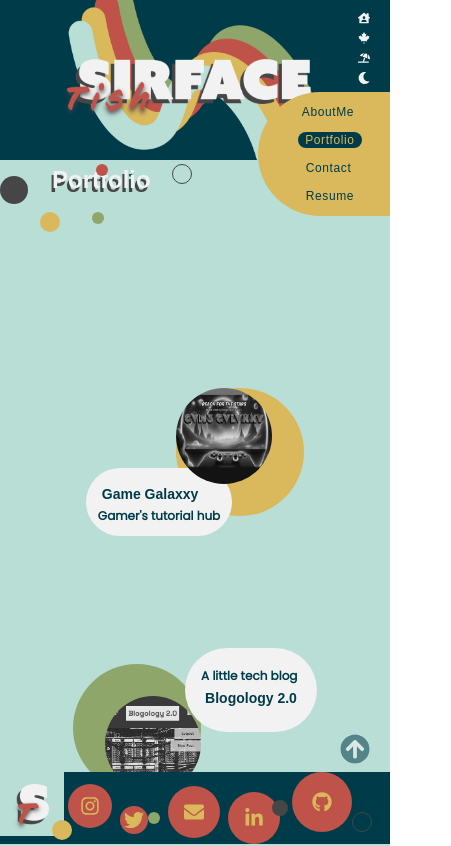
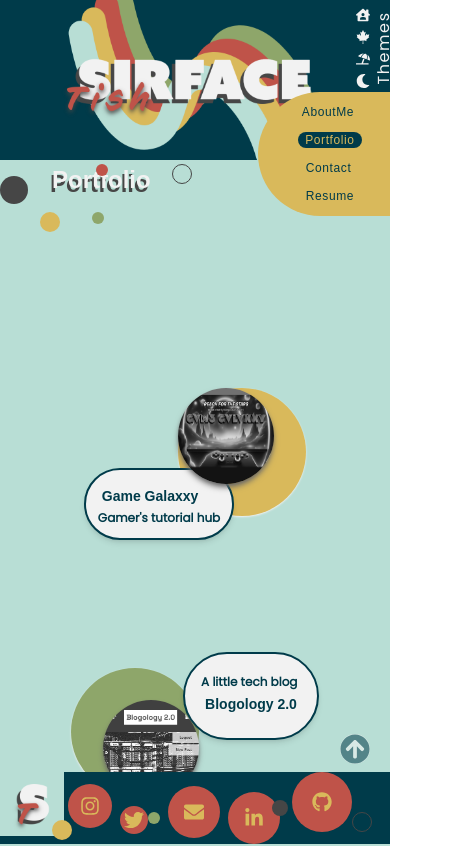
Before and after one commit to ThisTish/Portfolio_of_Tish, a React (Vite) app: page /portfolio in a window 390 px wide. Shown: the top 846 px of the page, 451 px wide, since content can reach past the window. Built offline with nearby package versions, Linux system fonts and the light colour scheme; a web font is replaced by a local one.

Commit message:
buttons -themes, back to portfolio

```diff
--- a/src/components/NavBar.jsx
+++ b/src/components/NavBar.jsx
@@ -4,13 +4,13 @@ import { NavLink } from 'react-router-dom'
 
 
 const NavBar = () => {
-  const linkClass = ({isActive}) => isActive ? "font-sans tracking-wider rounded-full flex items-center justify-center px-1 bg-secondary text-yellow " : "font-sans tracking-wider bg-transparent rounded-full lg:py-7  px-1 hover:bg-red hover:text-yellow"
+  const linkClass = ({isActive}) => isActive ? "font-sans tracking-wider rounded-full flex items-center justify-center px-1 bg-secondary text-yellow " : "font-sans tracking-wider  rounded-full lg:py-7  px-1 hover:bg-red hover:text-yellow"
 
   return (
 	<div>
 
-    <nav className="text-xs text-secondary rounded-tl-full rounded-bl-full py-2 lg:py-0 bg-yellow max-w-screen-md absolute -bottom-14 right-0 flex z-20 md:text-base lg:bottom-0 lg:text-lg">
-      <ul className='  py-1 px-10 flex flex-col space-y-3 -mr-3 lg:space-y-0  lg:flex-row lg:space-x-20' >
+    <nav className="text-xs text-secondary rounded-tl-full rounded-bl-full py-2 lg:py-0 bg-yellow  max-w-screen-md absolute -bottom-14 right-0 flex z-20 md:text-base lg:bottom-0 lg:text-lg">
+      <ul className=' py-1 px-10 flex flex-col space-y-3 -mr-3 lg:space-y-0  lg:flex-row lg:space-x-20' >
         <NavLink className={linkClass} to='/about' >AboutMe</NavLink>
         <NavLink className={linkClass} to='/portfolio' >Portfolio</NavLink>
         <NavLink className={linkClass} to='/contact' >&nbsp;Contact&nbsp;</NavLink>
--- a/src/components/ProjectCards.jsx
+++ b/src/components/ProjectCards.jsx
@@ -8,15 +8,15 @@ const ProjectCards = ({ project }) => {
 			{/* first card */}
 			<div className="flex">
 
-				<div className="text-secondary float bg-highlight rounded-full p-3 mt-20 -mr-14 z-0 md:p-5 h-fit lg:mt-48">
-					<h3 className=" font-extrabold text-sm m-1 md:text-lg md:mr-5 lg:text-2xl" aria-label={`${project.title1}`}>{project.title1}</h3>
+				<div className="text-secondary float bg-highlight border-2 border-secondary shadow-md hover:scale-110 focus:bg-secondary focus:text-highlight rounded-full p-3 mt-20 -mr-14 z-0 md:p-5 h-fit lg:mt-48">
+				<a href={`/project/${project.clickId1}`}><h3 className=" font-extrabold text-sm m-1 md:text-lg md:mr-5 lg:text-2xl" aria-label={`${project.title1}`}>{project.title1}</h3></a>
 					<p className="text-xs font-bold md:text-base lg:text-xl ">{project.description1}</p>
 					{/* <a className="text-shadow text-xs md:text-base lg:text-lg font-sans tracking-wide" href={project.websiteLink1} aria-label={`${project.title1}'s website`} >Website</a> */}
 				</div>
-				<div className="bg-yellow w-32 h-32 rounded-full md:min-w-48 md:h-48 lg:min-w-72 lg:h-72">
+				<div className="bg-yellow w-32 h-32 rounded-full shadow-highlight shadow-sm md:min-w-48 md:h-48 lg:min-w-72 lg:h-72">
 					<a href={`/project/${project.clickId1}`}>
 						<img src={project.imgSrc1}
-							className='w-24 h-24 rounded-full grayscale brightness-100 hover:brightness-100 hover:grayscale-0 transition duration-300 ease-in-out md:w-32 md:h-32 lg:min-w-48 lg:h-48 '
+							className='w-24 h-24 rounded-full shadow-red shadow-md grayscale brightness-100 hover:shadow-none hover:grayscale-0 hover:scale-110 focus:grayscale-0 transition duration-300 ease-in-out md:w-32 md:h-32 lg:min-w-48 lg:h-48 '
 							alt={project.alt1} />
 						</a>
 				</div>
@@ -27,17 +27,17 @@ const ProjectCards = ({ project }) => {
 			<div className='flex'>
 
 
-				<div className="bg-green w-32 h-32 rounded-full flex justify-end items-end md:min-w-48 md:h-48 lg:min-w-72 lg:h-72">
+				<div className="bg-green w-32 h-32 rounded-full shadow-highlight shadow-sm flex justify-end items-end md:min-w-48 md:h-48 lg:min-w-72 lg:h-72">
 				<a href={`/project/${project.clickId2}`}>
 						<img src={project.imgSrc2}
-						className='w-24 h-24 rounded-full grayscale brightness-90 hover:brightness-100 hover:grayscale-0 transition duration-300 ease-in-out md:w-32 md:h-32 lg:min-w-48 lg:h-48'
+						className='w-24 h-24 rounded-full shadow-red shadow-md grayscale brightness-100 hover:shadow-none hover:grayscale-0 hover:scale-110 focus:grayscale-0 transition duration-300 ease-in-out md:w-32 md:h-32 lg:min-w-48 lg:h-48'
 						alt={project.alt2}
 						/></a>
 				</div>
 
-				<div className="text-secondary bg-highlight py-5 -mt-4 -ml-4 rounded-full px-4 md:-ml-14 md:p-5 h-fit float md:text-end ">
+				<div className="text-secondary bg-highlight border-2 border-secondary shadow-md hover:scale-110 focus:bg-secondary focus:text-highlight py-5 -mt-4 -ml-4 rounded-full px-4 md:-ml-14 md:p-5 h-fit float md:text-end ">
 					<p className="text-xs font-semibold md:text-base lg:text-xl">{project.description2}</p>
-					<h3 className=" font-extrabold text-sm m-1 md:text-lg lg:text-2xl" aria-label={`${project.title2}'s site`} >{project.title2}</h3>
+					<a href={`/project/${project.clickId2}`}><h3 className=" font-extrabold text-sm m-1 md:text-lg lg:text-2xl" aria-label={`${project.title2}'s site`} >{project.title2}</h3></a>
 					{/* <a className="text-shadow text-xs md:text-base lg:text-lg font-sans tracking-wide" href={project.repoLink2} aria-label={`${project.title2}'s code on GitHub`} >Repo</a> */}
 				</div>
 
--- a/src/components/Utils/Button.jsx
+++ b/src/components/Utils/Button.jsx
@@ -4,7 +4,7 @@ const Button = ( { text, onClick }) => {
 	return (
 		<button
 		onClick={onClick}
-		className='text-highlight tracking-tighter p-3 text-xs bg-secondary rounded-full border-4 border-highlight hover:bg-green hover:border-2 hover:text-highlight md:text-lg md:border-4'>
+		className='text-highlight w-fit tracking-tighter p-3 text-xs bg-secondary rounded-full border-4 border-highlight hover:bg-green hover:border-2 hover:text-highlight md:text-lg md:border-4'>
 			{text}
 		</button>
 	)
--- a/src/layouts/MainLayout.jsx
+++ b/src/layouts/MainLayout.jsx
@@ -12,13 +12,14 @@ const MainLayout = () => {
 		<>
 			<main className={`bg-primary theme-${theme.class}`}>
 				<Header theme={theme} />
-				<div className="flex text-highlight text-xs md:text-base py-3 lg:text-2xl absolute top-0 right-0">
-					<p className="font-extralight  lg:text-lg tracking-widest hidden md:block ">Select Theme...</p>
+				<div className="flex text-highlight text-sm md:text-base py-3 lg:text-2xl absolute -top-1 right-0 md:top-0">
+					<p className="tracking-widest text-base md:hidden -rotate-90 -mr-28">Themes</p>
+					<p className="font-extralight lg:text-lg tracking-widest hidden md:block ">Select Theme...</p>
 					<div className="flex flex-col md:flex-row gap-2 px-5 lg:gap-6 ">
-						<FaHouseUser onClick={() => setTheme("base")} />
-						<FaCanadianMapleLeaf onClick={() => setTheme("autumn")} />
-						<FaUmbrellaBeach onClick={() => setTheme("summer")} />
-						<FaMoon onClick={() => setTheme("grayscale")} />
+						<FaHouseUser onClick={() => setTheme("base")}  className="hover:scale-150" aria-label="Home colors"/>
+						<FaCanadianMapleLeaf onClick={() => setTheme("autumn")} className="hover:scale-150" aria-label="Autumn colors"/>
+						<FaUmbrellaBeach onClick={() => setTheme("summer")} className="hover:scale-150" aria-label="Summer Colors"/>
+						<FaMoon onClick={() => setTheme("grayscale")} className="hover:scale-150" aria-label="Grayscale"/>
 					</div>
 				<a href='#top' aria-label="Scroll to top" className='text-secondary text-3xl md:text-4xl lg:text-5xl rounded-full bg-highlight bg-opacity-55 opacity-55 fixed bottom-20 right-5 md:bottom-24 md:right-10 lg:bottom-28 lg:right-12 '><FaArrowCircleUp /></a>
 				</div>
--- a/src/pages/Project.jsx
+++ b/src/pages/Project.jsx
@@ -4,7 +4,7 @@ import Button from '../components/Utils/Button'
 import ButtonSecondary from '../components/Utils/ButtonSecondary'
 import Headings from '../components/Utils/Headings'
 import ProjectCards from '../components/projectElements/ProjectCards'
-import { FaGithub } from 'react-icons/fa'
+import { FaArrowAltCircleLeft, FaGithub } from 'react-icons/fa'
 import projects from '../data/projectPages.json'
 
 const title = projects
@@ -119,7 +119,9 @@ const Project = () => {
 
 
 			</div>
-
+			<div className="flex self-center">
+				<ButtonSecondary text=' Back to Projects' onClick={() => window.location.href = '/portfolio'}></ButtonSecondary>
+			</div>
 		</div>
 	)
 }
```
